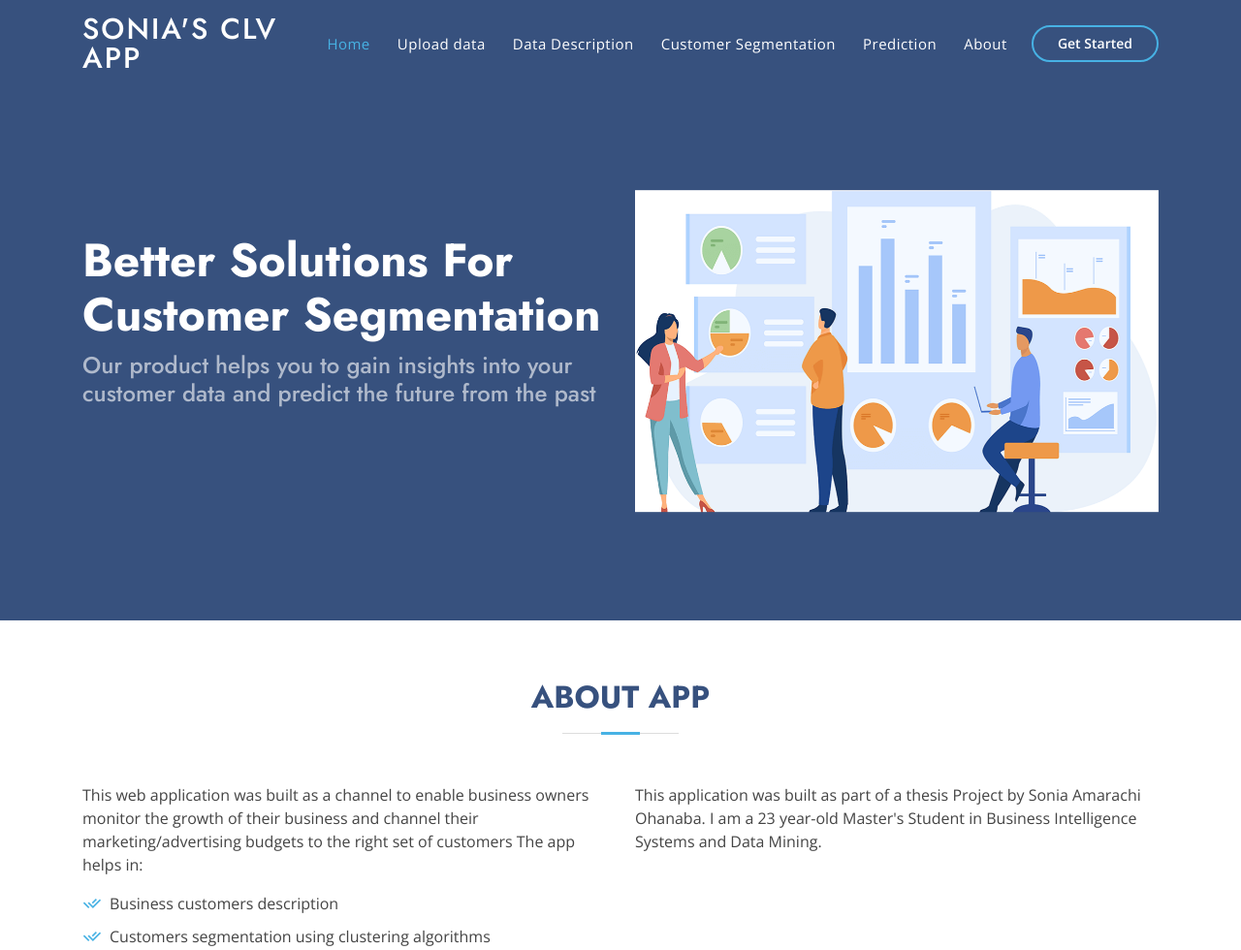
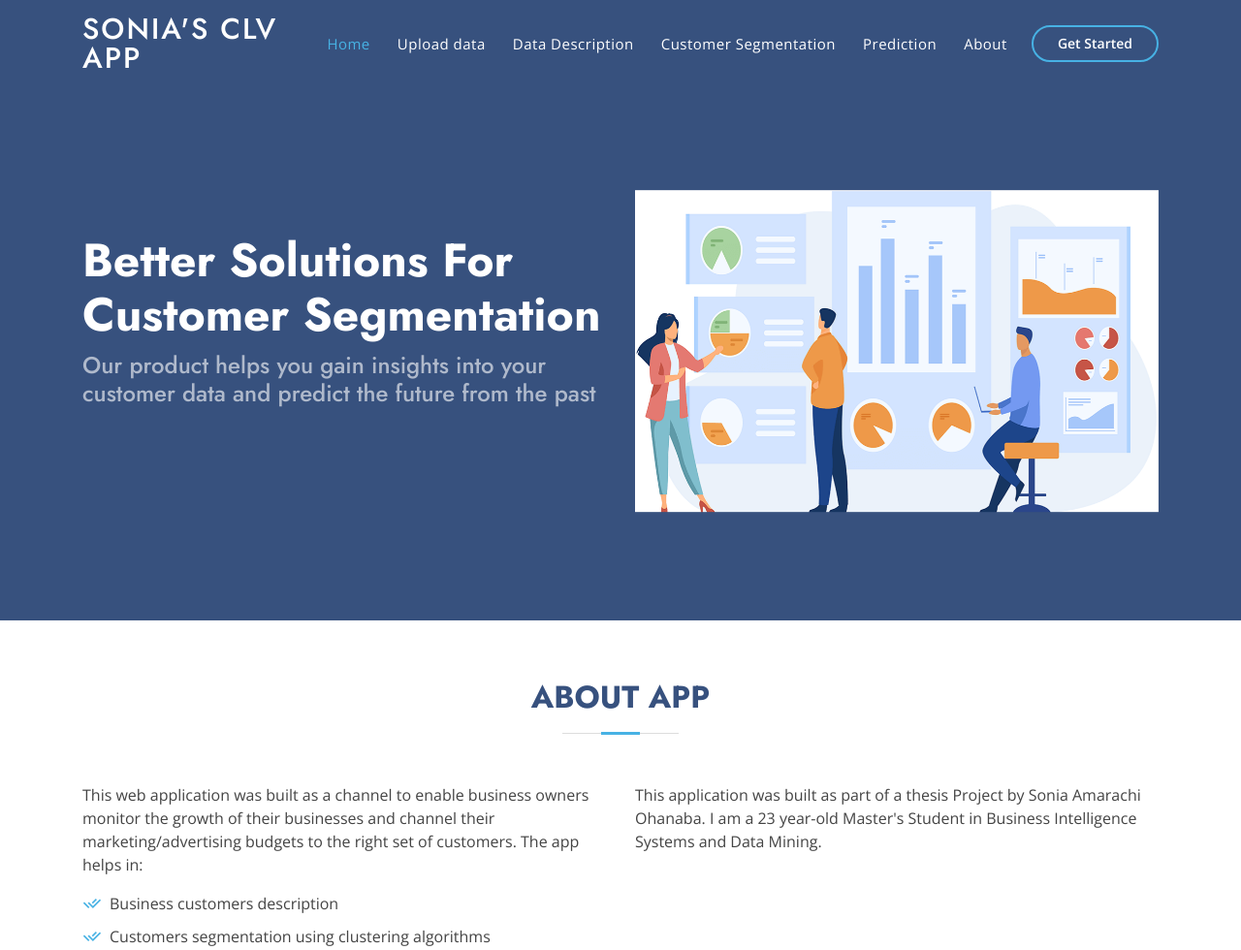
Before and after one commit to soniaohanaba/soniaclvapp, a Flask app: page / in a window 1280 px wide. Shown: the top 980 px of the page at 97% size. Run offline with Flask 2, Linux system fonts and the light colour scheme; some libraries are stand-ins or nearby versions.

Commit message:
first commit

```diff
--- a/templates/home.html
+++ b/templates/home.html
@@ -69,7 +69,7 @@
       <div class="row">
         <div class="col-lg-6 d-flex flex-column justify-content-center pt-4 pt-lg-0 order-2 order-lg-1" data-aos="fade-up" data-aos-delay="200">
           <h1>Better Solutions For Customer Segmentation</h1>
-          <h2>Our product helps you to gain insights into your customer data and predict the future from the past</h2>
+          <h2>Our product helps you gain insights into your customer data and predict the future from the past</h2>
         </div>
         <div class="col-lg-6 order-1 order-lg-2 hero-img" data-aos="zoom-in" data-aos-delay="200">
           <img src="static/assets/img/skills.png" class="img-fluid animated" alt="">
@@ -93,7 +93,7 @@
         <div class="row content">
           <div class="col-lg-6">
             <p>
-              This web application was built as a channel to enable business owners monitor the growth of their business and channel their marketing/advertising budgets to the right set of customers
+              This web application was built as a channel to enable business owners monitor the growth of their businesses and channel their marketing/advertising budgets to the right set of customers.
               The app helps in:
             </p>
             <ul>
@@ -178,7 +178,7 @@
             <div class="icon-box">
               <div class="icon"><i class="bx bxl-dribbble"></i></div>
               <h4><a href="">Customers description</a></h4>
-              <p>Visualize your customer data and gain insights from it using dynamic graphs</p>
+              <p>Visualise your customer data and gain insights using dynamic graphs</p>
             </div>
           </div>
 
@@ -186,7 +186,7 @@
             <div class="icon-box">
               <div class="icon"><i class="bx bx-file"></i></div>
               <h4><a href="">Customer segmentation/clustering</a></h4>
-              <p>Group your customers using clustering algorithms so as to know who to spend your marketing budget on</p>
+              <p>Group your customers using clustering algorithms to know where to channel marketing budget</p>
             </div>
           </div>
 
```
